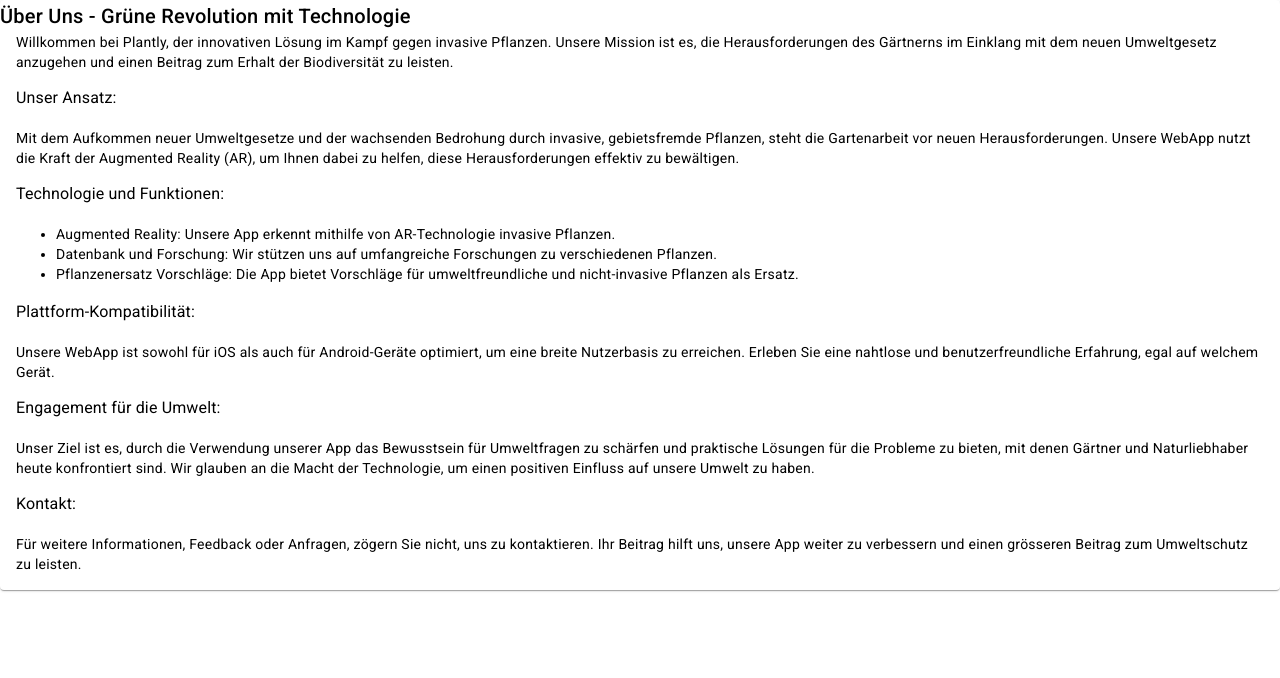
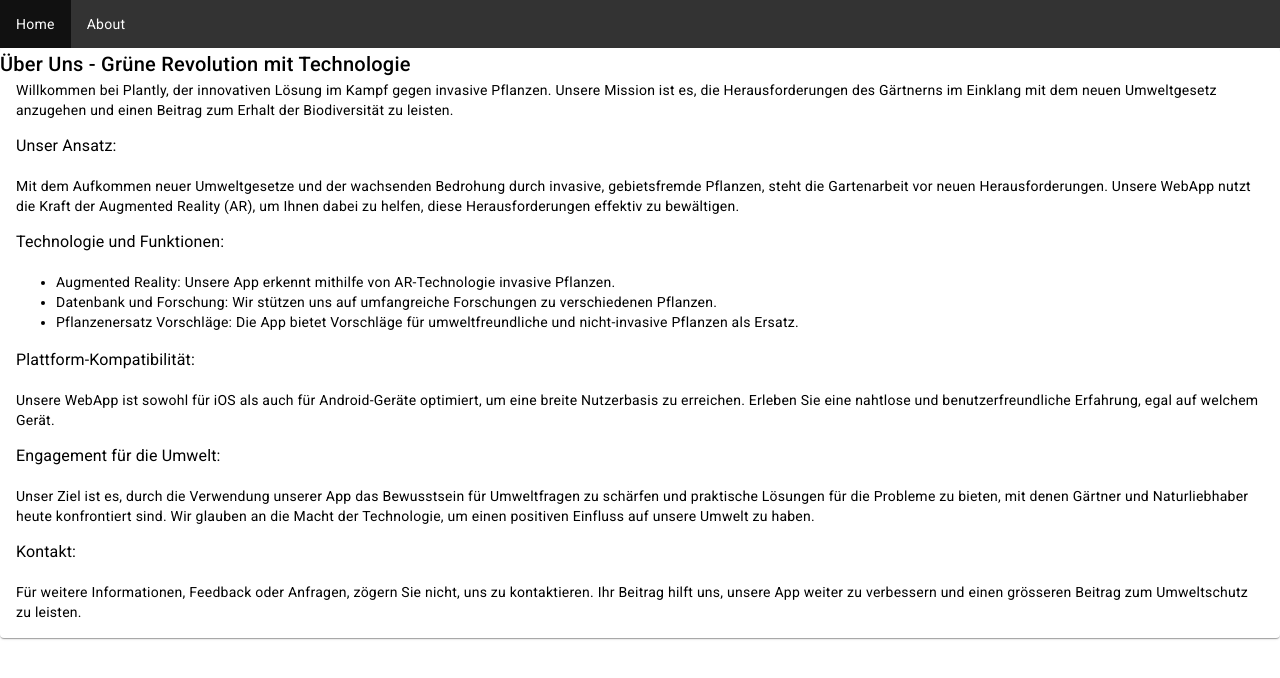
Before and after one commit to invasive-plant-detection/plant_detection_frontend, an Angular app: page /about in a window 1280 px wide. Shown: the top 678 px of the page. Built offline with nearby package versions, Linux system fonts and the light colour scheme.

Commit message:
add navigation

```diff
--- a/src/app/app.component.html
+++ b/src/app/app.component.html
@@ -1 +1,2 @@
+<app-navigation></app-navigation>
 <router-outlet></router-outlet>
--- a/src/app/app.module.ts
+++ b/src/app/app.module.ts
@@ -4,6 +4,7 @@
 import { AppRoutingModule } from './app-routing.module';
 import { AppComponent } from './app.component';
 import { BrowserAnimationsModule } from '@angular/platform-browser/animations';
+import {UtilModule} from "./util/util.module";
 
 @NgModule({
   declarations: [
@@ -12,7 +13,8 @@
   imports: [
     BrowserModule,
     AppRoutingModule,
-    BrowserAnimationsModule
+    BrowserAnimationsModule,
+    UtilModule
   ],
   providers: [],
   bootstrap: [AppComponent]
--- /dev/null
+++ b/src/app/util/navigation/navigation.component.css
@@ -0,0 +1,23 @@
+nav ul {
+  list-style-type: none;
+  margin: 0;
+  padding: 0;
+  overflow: hidden;
+  background-color: #333;
+}
+
+nav ul li {
+  float: left;
+}
+
+nav ul li a {
+  display: block;
+  color: white;
+  text-align: center;
+  padding: 14px 16px;
+  text-decoration: none;
+}
+
+nav ul li a:hover {
+  background-color: #111;
+}
--- /dev/null
+++ b/src/app/util/navigation/navigation.component.html
@@ -0,0 +1,6 @@
+<nav>
+  <ul>
+    <li><a routerLink="/">Home</a></li>
+    <li><a routerLink="/about">About</a></li>
+  </ul>
+</nav>
```
Also changed, not shown: src/app/util/navigation/navigation.component.ts (added, +10 -0 lines), src/app/util/util.module.ts (added, +18 -0 lines), 1 other file (tests, documents, lock files or other folders).
